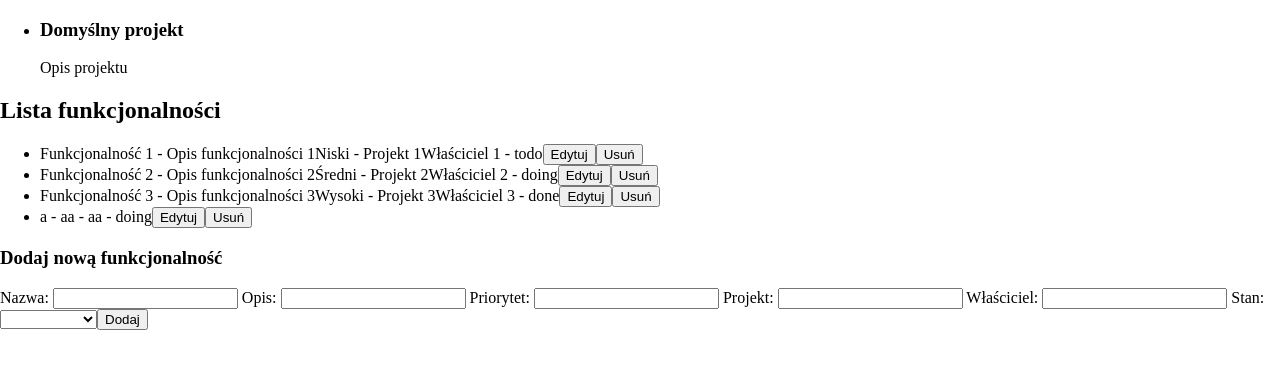
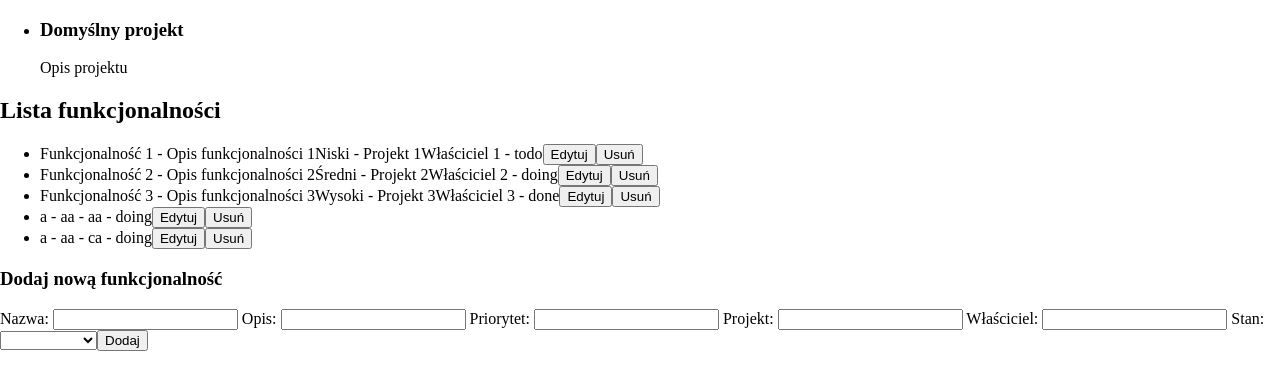
Before and after one commit to k-wos/PAW---Angular, an Angular app in the folder projekt/: page / in a window 1280 px wide. Shown: the top 390 px of the page. Built offline with nearby package versions, Linux system fonts and the light colour scheme; data requests are answered from the project's data file.

Commit message:
add db.json

```diff
--- a/projekt/db.json
+++ b/projekt/db.json
@@ -35,6 +35,15 @@
       "owner": "a",
       "status": "doing",
       "id": 4
+    },
+    {
+      "name": "a",
+      "description": "a",
+      "priority": "a",
+      "project": "c",
+      "owner": "a",
+      "status": "doing",
+      "id": 5
     }
   ]
 }
--- a/projekt/src/app/functionality-list/functionality-list.component.html
+++ b/projekt/src/app/functionality-list/functionality-list.component.html
@@ -1,6 +1,5 @@
 <h2>Lista funkcjonalności</h2>
 
-<!-- Wyświetlanie listy funkcjonalności -->
 <ul>
   <li *ngFor="let functionality of functionalities">
     <span>{{ functionality.name }}</span> -
@@ -14,7 +13,6 @@
   </li>
 </ul>
 
-<!-- Formularz dodawania nowej funkcjonalności -->
 <form (submit)="addFunctionality(newFunctionality)">
   <h3>Dodaj nową funkcjonalność</h3>
   <label>
@@ -76,7 +74,6 @@
   <button type="submit">Dodaj</button>
 </form>
 
-<!-- Formularz edycji funkcjonalności -->
 <form
   *ngIf="selectedFunctionality"
   (submit)="updateFunctionality(selectedFunctionality)"
--- a/projekt/src/app/functionality-list/functionality-list.component.ts
+++ b/projekt/src/app/functionality-list/functionality-list.component.ts
@@ -28,14 +28,14 @@ export class FunctionalityListComponent implements OnInit {
   addFunctionality(functionality: Functionality): void {
     this.functionalityService.addFunctionality(functionality)
       .subscribe(() => {
-        this.getFunctionalities(); // Aktualizacja listy funkcjonalności po dodaniu
+        this.getFunctionalities();
       });
   }
 
   updateFunctionality(functionality: Functionality): void {
     this.functionalityService.updateFunctionality(functionality)
       .subscribe(() => {
-        this.getFunctionalities(); // Aktualizacja listy funkcjonalności po edycji
+        this.getFunctionalities();
       });
   }
 
```
